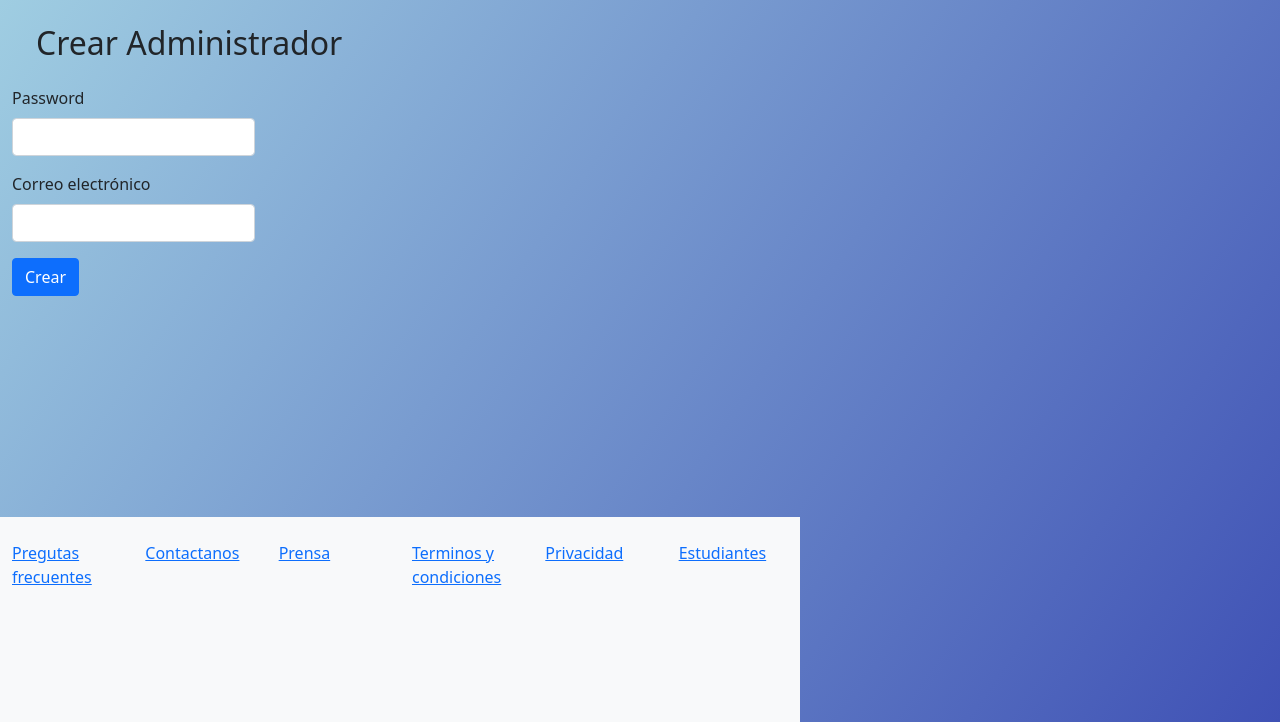
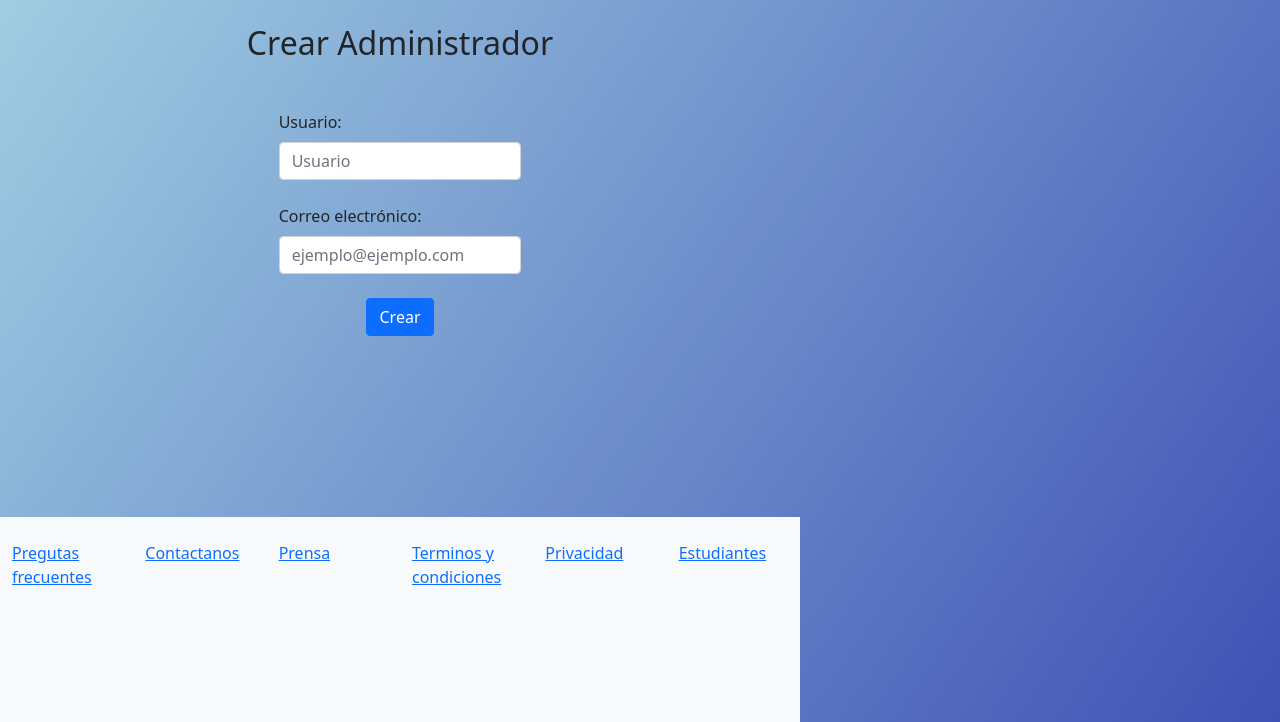
Before and after one commit to ZeldrisG/LUMAYO, a Django app: page /crear-administrador/ in a window 1280 px wide. Shown: the part 78-800 px from the top of the page. Run offline with Django 3.2, Linux system fonts and the light colour scheme.

Commit message:
Ajustando crear administrador

```diff
--- a/LumayoApp/templates/LumayoApp/crear-administrador.html
+++ b/LumayoApp/templates/LumayoApp/crear-administrador.html
@@ -5,27 +5,24 @@
 
 {% block content %}
 <div class="container">
-    <h2 class="m-4">Crear Administrador</h2>
+    <h2 class="m-4 text-center">Crear Administrador</h2>
     <div class="row">
-        <div class="col-4">
+        <div class="mx-auto col-md-4">
             <form>
-                <div class="mb-3">
-                  <label for="exampleInputPassword1" class="form-label">Password</label>
-                  <input type="password" class="form-control" id="exampleInputPassword1">
-                </div>
-                <div class="mb-3">
-                    <label for="exampleInputEmail1" class="form-label">Correo electrónico</label>
-                    <input type="email" class="form-control" id="exampleInputEmail1" aria-describedby="emailHelp">
-                  </div>
+              <div class="form-group my-4">
+                <label for="Usuario" class="form-label">Usuario:</label>
+                <input type="text" name="username" id="username" tabindex="1" class="form-control" placeholder="Usuario" value="">
+              </div>
+              <div class="form-group my-4">
+                <label for="exampleInputEmail1" class="form-label" >Correo electrónico:</label>
+                <input type="email" class="form-control" id="exampleInputEmail1" aria-describedby="emailHelp" placeholder="ejemplo@ejemplo.com">
+              </div>
+              <div  class="col text-center">
                 <button type="submit" class="btn btn-primary">Crear</button>
-              </form>
+              </div>
+            </form>
         </div>
-
     </div>
-
-
 </div>
 
-
-
 {% endblock content %}
```
